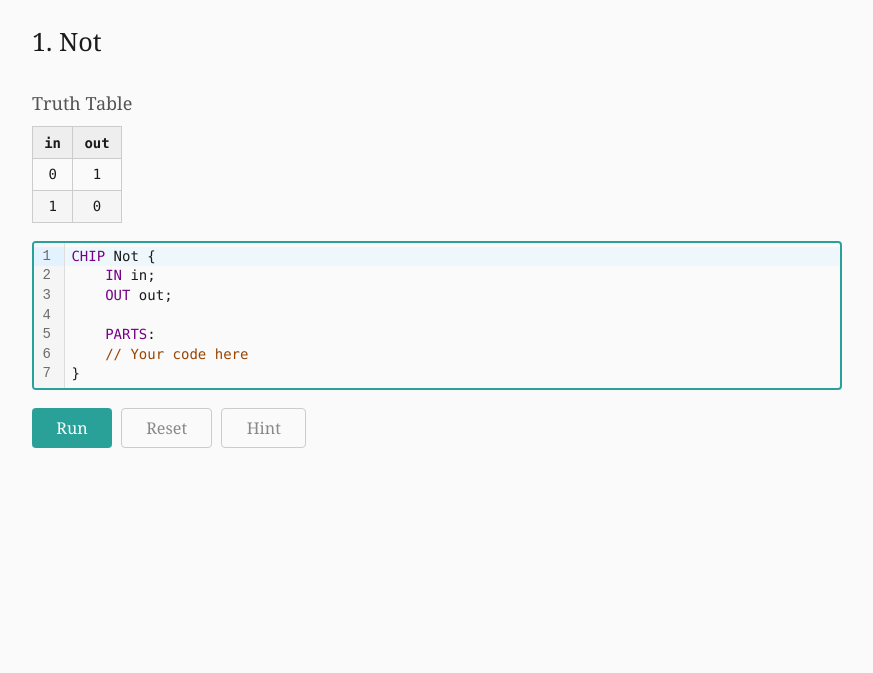
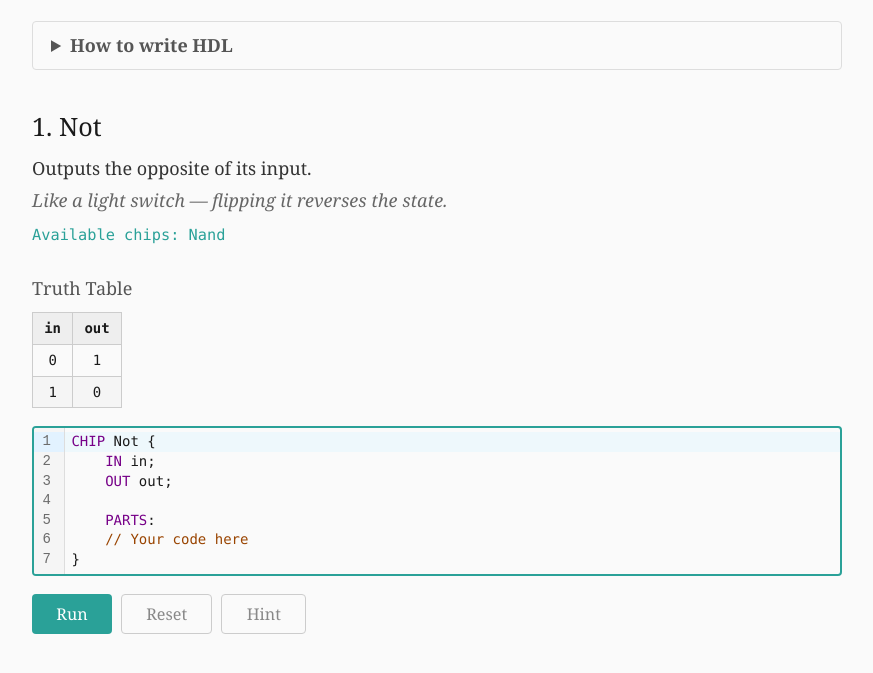
Before and after one commit to jaysonvirissimo/build-your-own-alu, a website built with Vite: page index.html in a window 1280 px wide. Shown: the part 159-832 px from the top of the page, without its empty margins (203-1076 px from the left). Built offline with nearby package versions, Linux system fonts and the light colour scheme; some packages are replaced by stand-ins of ours.

Commit message:
Explain each logic gate

```diff
--- a/src/exercises/definitions.js
+++ b/src/exercises/definitions.js
@@ -4,6 +4,8 @@ export const EXERCISES = [
     id: 'not',
     name: 'Not',
     chapter: 1,
+    description: 'Outputs the opposite of its input.',
+    analogy: 'Like a light switch \u2014 flipping it reverses the state.',
     inputs: ['in'],
     outputs: ['out'],
     skeleton: `CHIP Not {
@@ -26,6 +28,8 @@ export const EXERCISES = [
     id: 'and',
     name: 'And',
     chapter: 1,
+    description: 'Outputs 1 only when both inputs are 1.',
+    analogy: 'Like a bank vault that requires two keys turned at the same time.',
     inputs: ['a', 'b'],
     outputs: ['out'],
     skeleton: `CHIP And {
@@ -50,6 +54,8 @@ export const EXERCISES = [
     id: 'or',
     name: 'Or',
     chapter: 1,
+    description: 'Outputs 1 when at least one input is 1.',
+    analogy: 'Like a room with two doors \u2014 you can enter through either one.',
     inputs: ['a', 'b'],
     outputs: ['out'],
     skeleton: `CHIP Or {
@@ -75,6 +81,8 @@ export const EXERCISES = [
     id: 'xor',
     name: 'Xor',
     chapter: 1,
+    description: 'Outputs 1 when exactly one input is 1, but not both.',
+    analogy: 'Like choosing soup or salad at a restaurant \u2014 you can have one, but not both.',
     inputs: ['a', 'b'],
     outputs: ['out'],
     skeleton: `CHIP Xor {
@@ -100,6 +108,8 @@ export const EXERCISES = [
     id: 'mux',
     name: 'Mux',
     chapter: 1,
+    description: 'Selects one of two inputs based on a selector bit.',
+    analogy: 'Like a TV remote\u2019s input button \u2014 choose between HDMI 1 or HDMI 2.',
     inputs: ['a', 'b', 'sel'],
     outputs: ['out'],
     skeleton: `CHIP Mux {
@@ -129,6 +139,8 @@ export const EXERCISES = [
     id: 'dmux',
     name: 'DMux',
     chapter: 1,
+    description: 'Routes a single input to one of two outputs based on a selector bit.',
+    analogy: 'Like a mail sorter \u2014 one incoming letter, routed to one of two mailboxes.',
     inputs: ['in', 'sel'],
     outputs: ['a', 'b'],
     skeleton: `CHIP DMux {
@@ -155,6 +167,8 @@ export const EXERCISES = [
     id: 'not16',
     name: 'Not16',
     chapter: 1,
+    description: 'Applies Not to each of the 16 bits independently.',
+    analogy: null,
     inputs: ['in'],
     outputs: ['out'],
     skeleton: `CHIP Not16 {
@@ -181,6 +195,8 @@ export const EXERCISES = [
     id: 'and16',
     name: 'And16',
     chapter: 1,
+    description: 'Applies And to each pair of bits independently.',
+    analogy: null,
     inputs: ['a', 'b'],
     outputs: ['out'],
     skeleton: `CHIP And16 {
@@ -207,6 +223,8 @@ export const EXERCISES = [
     id: 'or16',
     name: 'Or16',
     chapter: 1,
+    description: 'Applies Or to each pair of bits independently.',
+    analogy: null,
     inputs: ['a', 'b'],
     outputs: ['out'],
     skeleton: `CHIP Or16 {
@@ -232,6 +250,8 @@ export const EXERCISES = [
     id: 'mux16',
     name: 'Mux16',
     chapter: 1,
+    description: 'Selects one of two 16-bit inputs based on a selector bit.',
+    analogy: null,
     inputs: ['a', 'b', 'sel'],
     outputs: ['out'],
     skeleton: `CHIP Mux16 {
@@ -258,6 +278,8 @@ export const EXERCISES = [
     id: 'or8way',
     name: 'Or8Way',
     chapter: 1,
+    description: 'Outputs 1 if any of the 8 input bits is 1.',
+    analogy: 'Like a fire alarm system \u2014 if any sensor triggers, the alarm sounds.',
     inputs: ['in'],
     outputs: ['out'],
     skeleton: `CHIP Or8Way {
@@ -283,6 +305,8 @@ export const EXERCISES = [
     id: 'mux4way16',
     name: 'Mux4Way16',
     chapter: 1,
+    description: 'Selects one of four 16-bit inputs using a 2-bit selector.',
+    analogy: 'Like a 4-channel input selector.',
     inputs: ['a', 'b', 'c', 'd', 'sel'],
     outputs: ['out'],
     skeleton: `CHIP Mux4Way16 {
@@ -307,6 +331,8 @@ export const EXERCISES = [
     id: 'mux8way16',
     name: 'Mux8Way16',
     chapter: 1,
+    description: 'Selects one of eight 16-bit inputs using a 3-bit selector.',
+    analogy: 'Like an 8-channel input selector.',
     inputs: ['a', 'b', 'c', 'd', 'e', 'f', 'g', 'h', 'sel'],
     outputs: ['out'],
     skeleton: `CHIP Mux8Way16 {
@@ -331,6 +357,8 @@ export const EXERCISES = [
     id: 'dmux4way',
     name: 'DMux4Way',
     chapter: 1,
+    description: 'Routes a single input to one of four outputs using a 2-bit selector.',
+    analogy: 'Like a train switch with four tracks.',
     inputs: ['in', 'sel'],
     outputs: ['a', 'b', 'c', 'd'],
     skeleton: `CHIP DMux4Way {
@@ -359,6 +387,8 @@ export const EXERCISES = [
     id: 'dmux8way',
     name: 'DMux8Way',
     chapter: 1,
+    description: 'Routes a single input to one of eight outputs using a 3-bit selector.',
+    analogy: 'Like a post office sorting machine with eight bins.',
     inputs: ['in', 'sel'],
     outputs: ['a', 'b', 'c', 'd', 'e', 'f', 'g', 'h'],
     skeleton: `CHIP DMux8Way {
@@ -389,6 +419,8 @@ export const EXERCISES = [
     id: 'half-adder',
     name: 'HalfAdder',
     chapter: 2,
+    description: 'Adds two single bits, producing a sum and a carry.',
+    analogy: 'Like adding two single-digit numbers and noting whether you carry.',
     inputs: ['a', 'b'],
     outputs: ['sum', 'carry'],
     skeleton: `CHIP HalfAdder {
@@ -413,6 +445,8 @@ export const EXERCISES = [
     id: 'full-adder',
     name: 'FullAdder',
     chapter: 2,
+    description: 'Adds two bits plus a carry-in, producing a sum and carry-out.',
+    analogy: 'Like adding a column of digits in long addition, including the carry from the previous column.',
     inputs: ['a', 'b', 'c'],
     outputs: ['sum', 'carry'],
     skeleton: `CHIP FullAdder {
@@ -442,6 +476,8 @@ export const EXERCISES = [
     id: 'add16',
     name: 'Add16',
     chapter: 2,
+    description: 'Adds two 16-bit numbers.',
+    analogy: 'Like stacking 16 FullAdders to do long addition in binary.',
     inputs: ['a', 'b'],
     outputs: ['out'],
     skeleton: `CHIP Add16 {
@@ -467,6 +503,8 @@ export const EXERCISES = [
     id: 'inc16',
     name: 'Inc16',
     chapter: 2,
+    description: 'Adds 1 to a 16-bit number.',
+    analogy: 'Like an odometer clicking forward by one.',
     inputs: ['in'],
     outputs: ['out'],
     skeleton: `CHIP Inc16 {
@@ -492,6 +530,8 @@ export const EXERCISES = [
     id: 'alu',
     name: 'ALU',
     chapter: 2,
+    description: 'Performs one of several arithmetic or logical operations based on 6 control bits.',
+    analogy: 'Like a calculator\u2019s brain \u2014 one chip that can add, subtract, negate, or compare depending on which buttons are pressed.',
     inputs: ['x', 'y', 'zx', 'nx', 'zy', 'ny', 'f', 'no'],
     outputs: ['out', 'zr', 'ng'],
     skeleton: `CHIP ALU {
--- a/src/main.js
+++ b/src/main.js
@@ -42,6 +42,27 @@ resetAllBtn.addEventListener('click', () => {
 header.appendChild(resetAllBtn);
 
 app.appendChild(header);
+
+const guide = document.createElement('details');
+guide.className = 'hdl-guide';
+guide.innerHTML = `
+  <summary>How to write HDL</summary>
+  <p>Each chip is defined with a name, inputs, outputs, and a list of parts that wire together:</p>
+  <pre><code>CHIP And {
+    IN a, b;
+    OUT out;
+
+    PARTS:
+    Nand(a=a, b=b, out=nandOut);
+    Nand(a=nandOut, b=nandOut, out=out);
+}</code></pre>
+  <p>Each line in <strong>PARTS</strong> places a chip and connects its pins to wires.
+  The left side of <code>=</code> is the pin on the chip you're placing.
+  The right side is the wire name in your design.
+  Any name that isn't an input or output becomes an internal wire.</p>
+  <p>Start typing a chip name and autocomplete will show available chips with their pins.</p>
+`;
+app.appendChild(guide);
 
 const main = document.createElement('main');
 app.appendChild(main);
--- a/src/style.css
+++ b/src/style.css
@@ -33,6 +33,38 @@ header p {
   margin: 0;
 }
 
+/* HDL guide */
+.hdl-guide {
+  margin-bottom: 2em;
+  border: 1px solid #ddd;
+  border-radius: 4px;
+  padding: 0 1em;
+}
+
+.hdl-guide summary {
+  cursor: pointer;
+  padding: 0.5em 0;
+  font-weight: bold;
+  color: #555;
+}
+
+.hdl-guide pre {
+  background: #f5f5f5;
+  padding: 0.8em;
+  border-radius: 4px;
+  font-size: 0.85em;
+  overflow-x: auto;
+}
+
+.hdl-guide code {
+  font-family: 'SF Mono', 'Consolas', 'Liberation Mono', monospace;
+}
+
+.hdl-guide p {
+  color: #555;
+  line-height: 1.5;
+}
+
 /* Exercise sections */
 .exercise {
   margin-bottom: 3em;
@@ -47,7 +79,25 @@ header p {
 .exercise h2 {
   font-weight: normal;
   font-size: 1.4em;
-  margin: 0 0 0.5em;
+  margin: 0 0 0.3em;
+}
+
+.exercise-description {
+  color: #333;
+  margin: 0.2em 0;
+}
+
+.exercise-analogy {
+  color: #666;
+  font-style: italic;
+  margin: 0.2em 0;
+}
+
+.available-chips {
+  font-family: 'SF Mono', 'Consolas', 'Liberation Mono', monospace;
+  font-size: 0.85em;
+  color: #2aa198;
+  margin: 0.5em 0;
 }
 
 .exercise h3 {
--- a/src/ui/exercise.js
+++ b/src/ui/exercise.js
@@ -14,6 +14,27 @@ export function createExerciseSection(exercise, index, registry, onSolved, vimEn
   const heading = document.createElement('h2');
   heading.textContent = `${index + 1}. ${exercise.name}`;
   section.appendChild(heading);
+
+  // Description + analogy
+  if (exercise.description) {
+    const desc = document.createElement('p');
+    desc.className = 'exercise-description';
+    desc.textContent = exercise.description;
+    section.appendChild(desc);
+  }
+
+  if (exercise.analogy) {
+    const analogy = document.createElement('p');
+    analogy.className = 'exercise-analogy';
+    analogy.textContent = exercise.analogy;
+    section.appendChild(analogy);
+  }
+
+  // Available chips
+  const available = document.createElement('p');
+  available.className = 'available-chips';
+  available.textContent = 'Available chips: ' + registry.getAvailableNames().join(', ');
+  section.appendChild(available);
 
   // Spec table
   const specLabel = document.createElement('h3');
```
